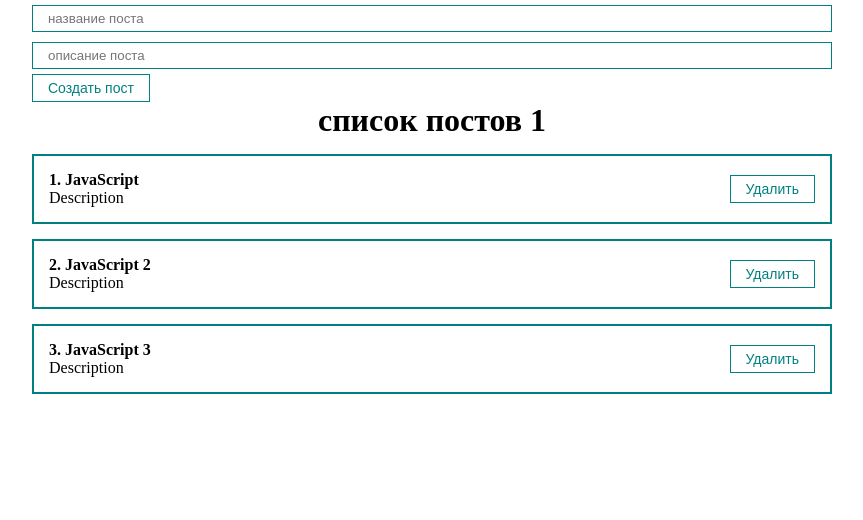
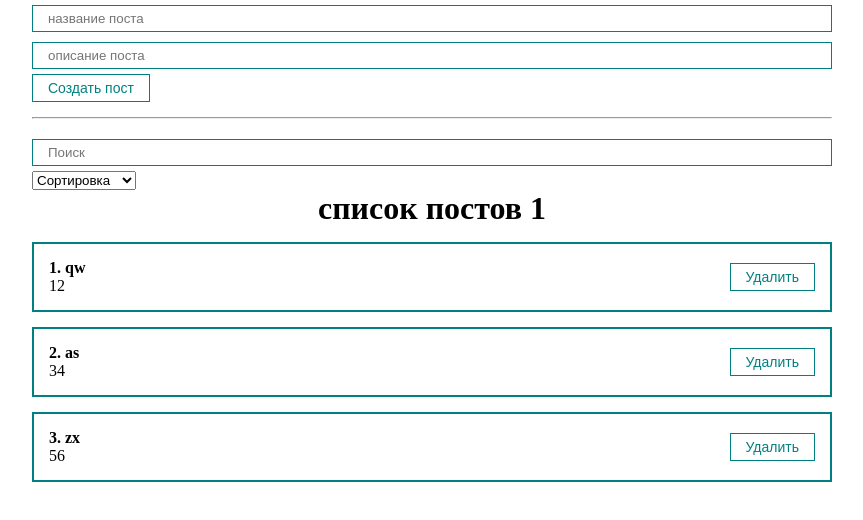
Before and after one commit to BamBook2k2k/react, a React (Create React App) app: page / in a window 1280 px wide. Shown: the top 520 px of the page, without its empty margins (208-1071 px from the left). Built offline with nearby package versions, Linux system fonts and the light colour scheme.

Commit message:
сортировка и поиск

```diff
--- a/src/App.js
+++ b/src/App.js
@@ -1,19 +1,34 @@
-import React, { useRef, useState } from "react";
+import React, { useMemo, useRef, useState } from "react";
 import ClassCounter from "./components/ClassCounter";
 import Counter from "./components/counter";
+import PostFilter from "./components/PostFilter";
 import PostForm from "./components/PostForm";
 import PostItem from "./components/PostItem";
 import PostList from "./components/PostList";
 import MyButton from "./components/UI/button/MyButton";
 import MyInput from "./components/UI/input/MyInput";
+import MySelect from "./components/UI/select/MySelect";
 import './styles/App.css';
 
 function App() {
   const [posts, setPosts] = useState ([
-    {id:1, title: 'JavaScript', body: 'Description'},
-    {id:2, title: 'JavaScript 2', body: 'Description'},
-    {id:3, title: 'JavaScript 3', body: 'Description'},
+    {id:1, title: 'qw', body: '12'},
+    {id:2, title: 'as', body: '34'},
+    {id:3, title: 'zx', body: '56'},
   ])
+
+  const [filter, setFilter] = useState ({sort: '', query: ''})
+
+  const sortedPosts = useMemo (() => {
+    if(filter.sort) {
+      return [...posts].sort((a, b,) => a[filter.sort].localeCompare(b[filter.sort]))
+    }
+    return posts;
+  },[filter.sort, posts])
+
+  const sortedAndSearchedPosts = useMemo (() => {
+    return sortedPosts.filter(post => post.title.toLowerCase().includes(filter.query))
+  },[filter.query, sortedPosts])
 
   const createPost = (newPost) => {
     setPosts([...posts, newPost])
@@ -27,7 +42,12 @@
   return (
     <div className="App">
       <PostForm create = {createPost}/>
-      <PostList remove = {removePost} posts = {posts} title = "список постов 1"/>
+      <hr style = {{margin: '15px 0'}}/>
+      <PostFilter
+        filter = {filter}
+        setFilter = {setFilter}
+      />
+      <PostList remove = {removePost} posts = {sortedAndSearchedPosts} title = "список постов 1"/>
     </div>
   );
 
--- /dev/null
+++ b/src/components/PostFilter.jsx
@@ -0,0 +1,26 @@
+import React from 'react'
+import MyInput from './UI/input/MyInput';
+import MySelect from './UI/select/MySelect';
+
+const PostFilter = ({filter, setFilter}) => {
+    return (
+    <div>
+    <MyInput
+        value = {filter.query}
+        onChange = {e => setFilter ({...filter, query: e.target.value})}
+        placeholder = 'Поиск'
+    />
+    <MySelect
+        value = {filter.sort}
+        onChange = {selectedSort => setFilter({...filter, sort: selectedSort})}
+        defaultValue = 'Сортировка'
+        options={[
+        {value: 'title', name: 'По названию'},
+        {value: 'body', name: 'По описанию'},
+        ]}
+    />
+    </div>
+    );
+};
+
+export default PostFilter
--- a/src/components/PostList.jsx
+++ b/src/components/PostList.jsx
@@ -2,6 +2,15 @@
 import PostItem from "./PostItem";
 
 const PostList = ({posts, title, remove}) => {
+
+    if(!posts.length) {
+        return (
+            <h1 style = {{textAlign: 'center'}}>
+                Постов нет
+            </h1>
+        )
+    }
+
     return(
         <div>
             <h1 style = {{textAlign: 'center'}}>
--- /dev/null
+++ b/src/components/UI/select/MySelect.jsx
@@ -0,0 +1,20 @@
+import React from "react";
+
+const MySelect = ({options, defaultValue, value, onChange}) => {
+    return (
+        <select
+            value = {value}
+            onChange = {event => onChange (event.target.value)}
+
+        >
+            <option disabled value = "">{defaultValue}</option>
+            {options.map(option =>
+                <option key = {option.value} value = {option.value}>
+                    {option.name}
+                </option>
+            )}
+        </select>
+    );
+};
+
+export default MySelect;
```
